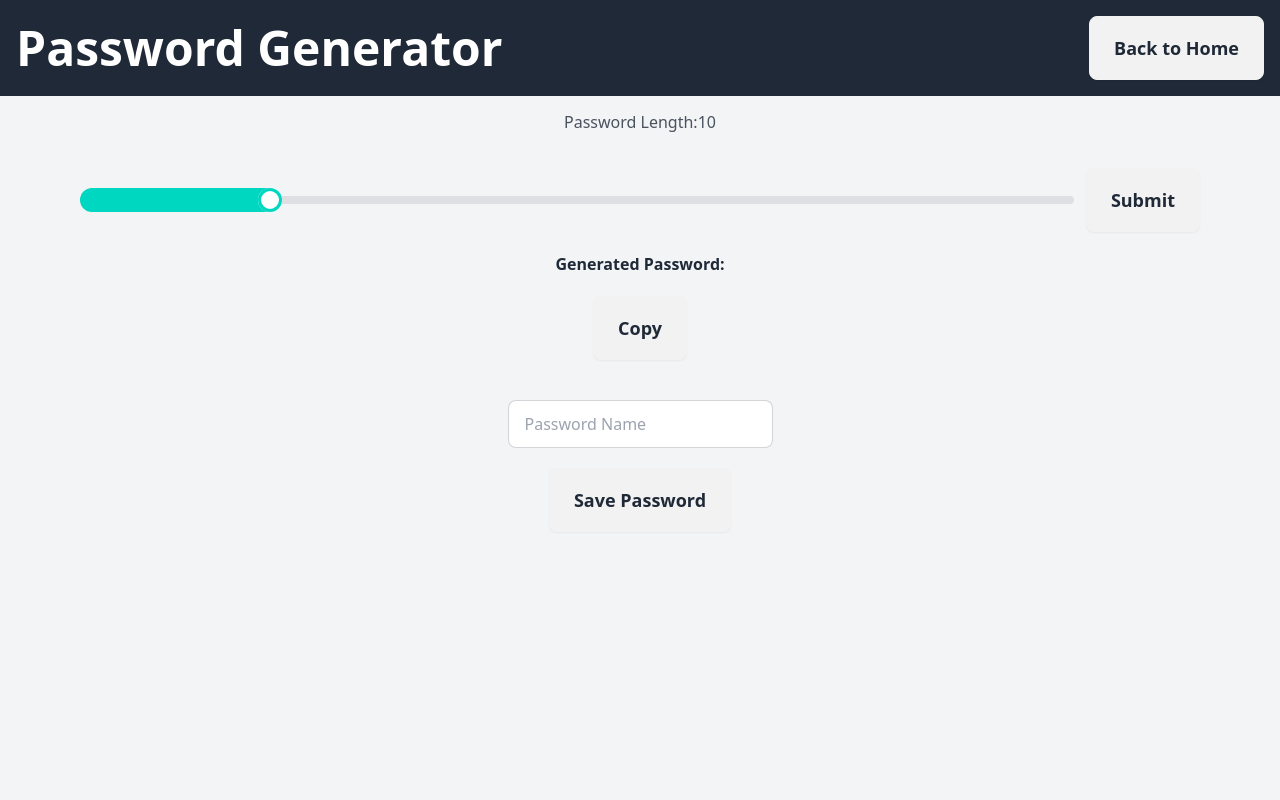
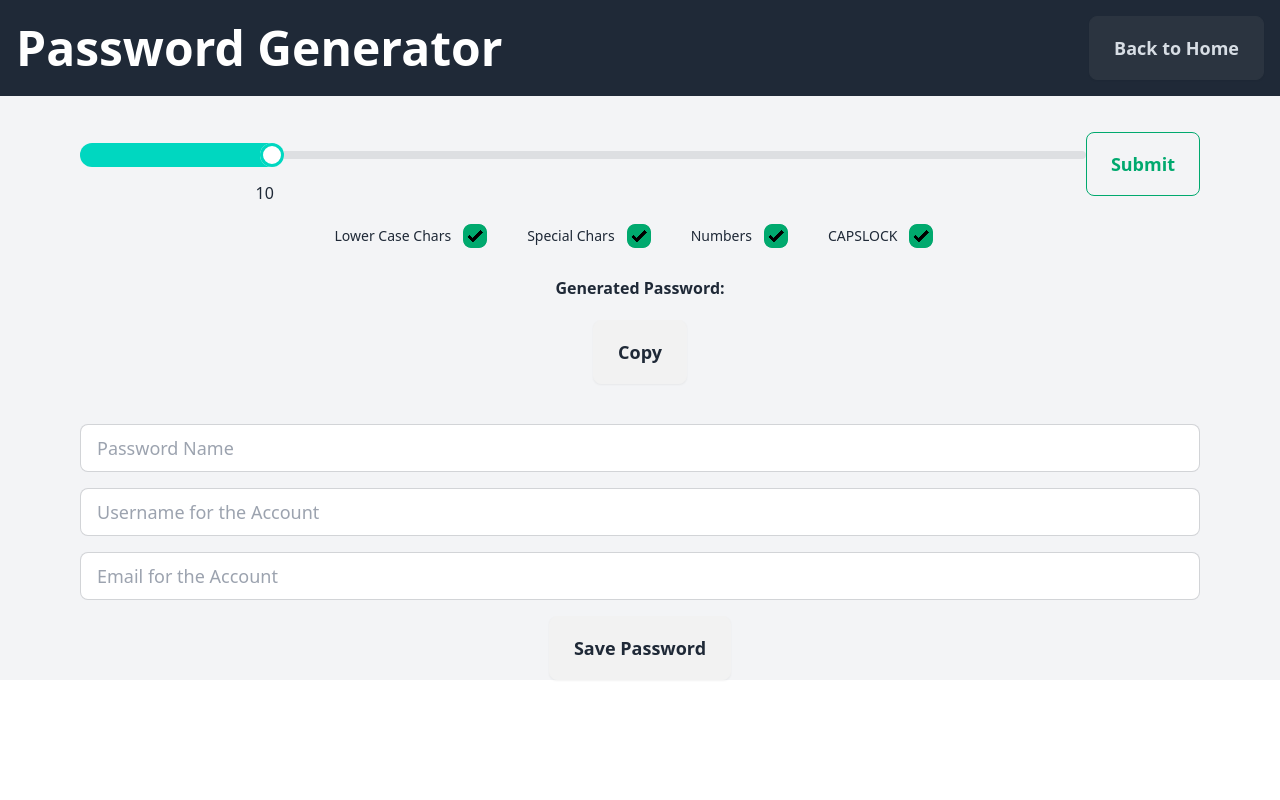
Before and after one commit to IcaroOm/PISI1, a FastAPI app: page /random_pass in a window 1280 px wide. Run offline with FastAPI, Linux system fonts and the light colour scheme; parts of the project's set-up code (start-up, migrations or seed data) failed here and were passed over; some libraries are stand-ins or nearby versions.

Commit message:
Adiciona email e usuario para salvar a senha

```diff
--- a/main.py
+++ b/main.py
@@ -1,8 +1,6 @@
 from fastapi import FastAPI, APIRouter, HTTPException, Request, Form, Header
 from fastapi.responses import HTMLResponse, JSONResponse
-from fastapi.staticfiles import StaticFiles
 from fastapi.templating import Jinja2Templates
-from pydantic import BaseModel
 from sqlalchemy import select
 from typing import Optional
 import random
@@ -49,8 +47,10 @@ async def save_password(request: Request):
     print(form_data)
     password = form_data.get('password')
     name = form_data.get('name')
+    username = form_data.get('username')
+    email = form_data.get('email')
 
-    query = passwords.insert().values(password=password, length=len(password), name=name)
+    query = passwords.insert().values(password=password, length=len(password), name=name, username=username, email=email)
     await database.execute(query)
 
     return {"message": "Password saved successfully"}
--- a/models.py
+++ b/models.py
@@ -13,6 +13,8 @@ passwords = sqlalchemy.Table(
     sqlalchemy.Column("password", sqlalchemy.String, nullable=False),
     sqlalchemy.Column("length", sqlalchemy.Integer, nullable=False),
     sqlalchemy.Column("name", sqlalchemy.String, nullable=False),
+    sqlalchemy.Column("email", sqlalchemy.String,nullable=True),
+    sqlalchemy.Column("username", sqlalchemy.String, nullable=True),
     sqlalchemy.Column("created_at", sqlalchemy.DateTime, server_default=sqlalchemy.func.now()),
 )
 
--- a/templates/email_check.html
+++ b/templates/email_check.html
@@ -1,11 +1,12 @@
 <!DOCTYPE html>
-<html lang="en">
+<html data-theme="light">
     <head>
         <meta charset="UTF-8">
         <meta name="viewport" content="width=device-width, initial-scale=1.0">
         <title>Check Email</title>
         <script src="https://unpkg.com/htmx.org@2.0.1"></script>
-    <link href="https://cdn.jsdelivr.net/npm/daisyui@4.12.10/dist/full.min.css" rel="stylesheet" type="text/css" />
+        <link href="https://cdn.jsdelivr.net/npm/daisyui@4.12.10/dist/full.min.css" rel="stylesheet" type="text/css"/>
+        <script src="https://cdn.tailwindcss.com"></script>
         <script src="https://cdn.tailwindcss.com?plugins=typography"></script>
     </head>
     <body class="bg-gray-100 min-h-screen flex flex-col">
--- a/templates/index.html
+++ b/templates/index.html
@@ -1,5 +1,5 @@
 <!DOCTYPE html>
-<html lang="en">
+<html data-theme="light">
     <head>
         <meta charset="UTF-8">
         <meta name="viewport" content="width=device-width, initial-scale=1.0">
@@ -7,25 +7,66 @@
         <script src="https://unpkg.com/htmx.org@2.0.1"></script>
         <script src="https://unpkg.com/htmx.org/dist/ext/json-enc.js"></script>
         <script src="https://cdn.jsdelivr.net/npm/alpinejs@3.x.x/dist/cdn.min.js" defer></script>
+        <script src="https://cdn.tailwindcss.com"></script>
         <link href="https://cdn.jsdelivr.net/npm/daisyui@4.12.10/dist/full.min.css" rel="stylesheet" type="text/css"/>
         <script src="https://cdn.tailwindcss.com?plugins=typography"></script>
     </head>
-<body class="bg-gray-100 min-h-screen flex flex-col">
+    <body class="bg-gray-100 flex flex-col">
         <div class="bg-gray-800 text-white p-4 flex justify-between items-center">
             <h1 class="text-5xl font-bold">Password Generator</h1>
             <div class="space-x-2">
-            <a class="btn btn-xs sm:btn-sm md:btn-md lg:btn-lg" href="/">Back to Home</a>
+                <a class="btn btn-neutral btn-xs sm:btn-sm md:btn-md lg:btn-lg" href="/">Back to Home</a>
             </div>
         </div>
         <div class="flex flex-col items-center mx-10 md:mx-20 space-y-5" x-data="{ length: 10 }">
-    <label class="prose my-3    " for="password-length">Password Length:<span x-text="length"></span></label>
             <div class="field w-full">
-        <form hx-post="/random_pass" hx-target="#pass-value" hx-trigger="change, submit" @htmx:afterOnLoad.window="updateHiddenPassword()">
-            <div class="flex items-center space-x-3">
-                <input type="range" class="range range-accent w-full" min="1" max="50" value="10" x-model="length" id="password-length" name="length">
-                <button class="btn btn-xs sm:btn-sm md:btn-md lg:btn-lg" type="submit">Submit</button>
+                <form
+                        hx-post="/random_pass"
+                        hx-target="#pass-value"
+                        hx-trigger="change, submit"
+                        hx-include="#password-length, #lowercase, #upper-case, #special-chars, #nums"
+                        @htmx:afterOnLoad.window="updateHiddenPassword()">
+                    <div class="flex flex-row items-center space-y-9">
+                        <div class="relative w-full">
+                            <input type="range" class="range range-accent w-full mt-6" min="1" max="50" x-model="length" id="password-length" name="length">
+                            <div class="absolute mt-2"
+                                :style="`left: calc(${(length - 1) / 49 * 100}%); transform: translateX(-50%);`"
+                                class="bg-blue-500 text-white p-1 rounded-lg text-xs">
+                                <span x-text="length"></span>
+                            </div>
+                        </div>
+                        <div class="flex justify-end mt-3">
+                            <button class="btn btn-outline btn-success btn-xs sm:btn-sm md:btn-md lg:btn-lg" type="submit">Submit</button>
+                        </div>
                     </div>
                 </form>
+            </div>
+            <div class="flex flex-row mx-10 md:mx-20 space-x-5">
+                <div class="form-control">
+                    <label class="cursor-pointer label">
+                        <span class="label-text">Lower Case Chars</span>
+                        <input type="checkbox" checked="checked" class="checkbox checkbox-success mx-3" id="lower-case"/>
+                    </label>
+                </div>
+
+                <div class="form-control">
+                    <label class="cursor-pointer label">
+                        <span class="label-text">Special Chars</span>
+                        <input type="checkbox" checked="checked" class="checkbox checkbox-success mx-3" id="special-chars"/>
+                    </label>
+                </div>
+                <div class="form-control">
+                    <label class="cursor-pointer label">
+                        <span class="label-text">Numbers</span>
+                        <input type="checkbox" checked="checked" class="checkbox checkbox-success mx-3" id="nums"/>
+                    </label>
+                </div>
+                <div class="form-control">
+                    <label class="cursor-pointer label">
+                        <span class="label-text">CAPSLOCK</span>
+                        <input type="checkbox" checked="checked" class="checkbox checkbox-success mx-3" id="upper-case"/>
+                    </label>
+                </div>
             </div>
             <div>
                 <div class="flex flex-col items-center mx-10 md:mx20">
@@ -33,10 +74,12 @@
                     <button class="btn btn-xs sm:btn-sm md:btn-md lg:btn-lg my-5" onclick="copyToClipboard()">Copy</button>
                 </div>
             </div>
-    <form hx-put="/save_password" hx-include="#password-name, #hidden-password" hx-swap="none" onsubmit="updateHiddenPassword()">
-        <div class="flex flex-col items-center mx-10 md:mx20">
-            <input class="input input-bordered w-full max-w-xs" type="text" id="password-name" placeholder="Password Name" name="name">
+        <form hx-put="/save_password" hx-include="#password-name, #hidden-password, #password-username, #password-email" hx-swap="none" onsubmit="updateHiddenPassword()" class="w-full">
+            <div class="flex flex-col items-center w-full space-y-4">
+                <input class="input input-bordered w-full px-4 py-2 text-lg" type="text" id="password-name" placeholder="Password Name" name="name">
                 <input type="hidden" id="hidden-password" name="password">
+                <input class="input input-bordered w-full px-4 py-2 text-lg" type="text" id="password-username" placeholder="Username for the Account" name="username">
+                <input class="input input-bordered w-full px-4 py-2 text-lg" type="text" id="password-email" placeholder="Email for the Account" name="email">
                 <button class="btn btn-xs sm:btn-sm md:btn-md lg:btn-lg my-5" type="submit">Save Password</button>
             </div>
         </form>
--- a/templates/stored_passwords.html
+++ b/templates/stored_passwords.html
@@ -1,5 +1,5 @@
 <!DOCTYPE html>
-<html lang="en">
+<html data-theme="light">
     <head>
         <meta charset="UTF-8">
         <meta name="viewport" content="width=device-width, initial-scale=1.0">
@@ -7,6 +7,7 @@
         <script src="https://unpkg.com/htmx.org@2.0.1"></script>
         <script src="https://unpkg.com/htmx.org/dist/ext/json-enc.js"></script>
         <script src="https://cdn.jsdelivr.net/npm/alpinejs@3.x.x/dist/cdn.min.js" defer></script>
+        <script src="https://cdn.tailwindcss.com"></script>
         <link href="https://cdn.jsdelivr.net/npm/daisyui@4.12.10/dist/full.min.css" rel="stylesheet" type="text/css"/>
         <script src="https://cdn.tailwindcss.com?plugins=typography"></script>
     </head>
@@ -14,7 +15,7 @@
         <div class="bg-gray-800 text-white p-4 flex justify-between items-center">
             <h1 class="text-5xl font-bold">Check Email for Breaches</h1>
             <div class="space-x-2">
-            <a class="btn btn-xs sm:btn-sm md:btn-md lg:btn-lg" href="/">Back to Home</a>
+                <a class="btn btn-neutral btn-xs sm:btn-sm md:btn-md lg:btn-lg" href="/">Back to Home</a>
             </div>
         </div>
     <table class="table table-zebra table-lg my-5">
```
Also changed, not shown: templates/home.html (+5 -4 lines). Lines whose indentation alone changed are shown as unchanged.
